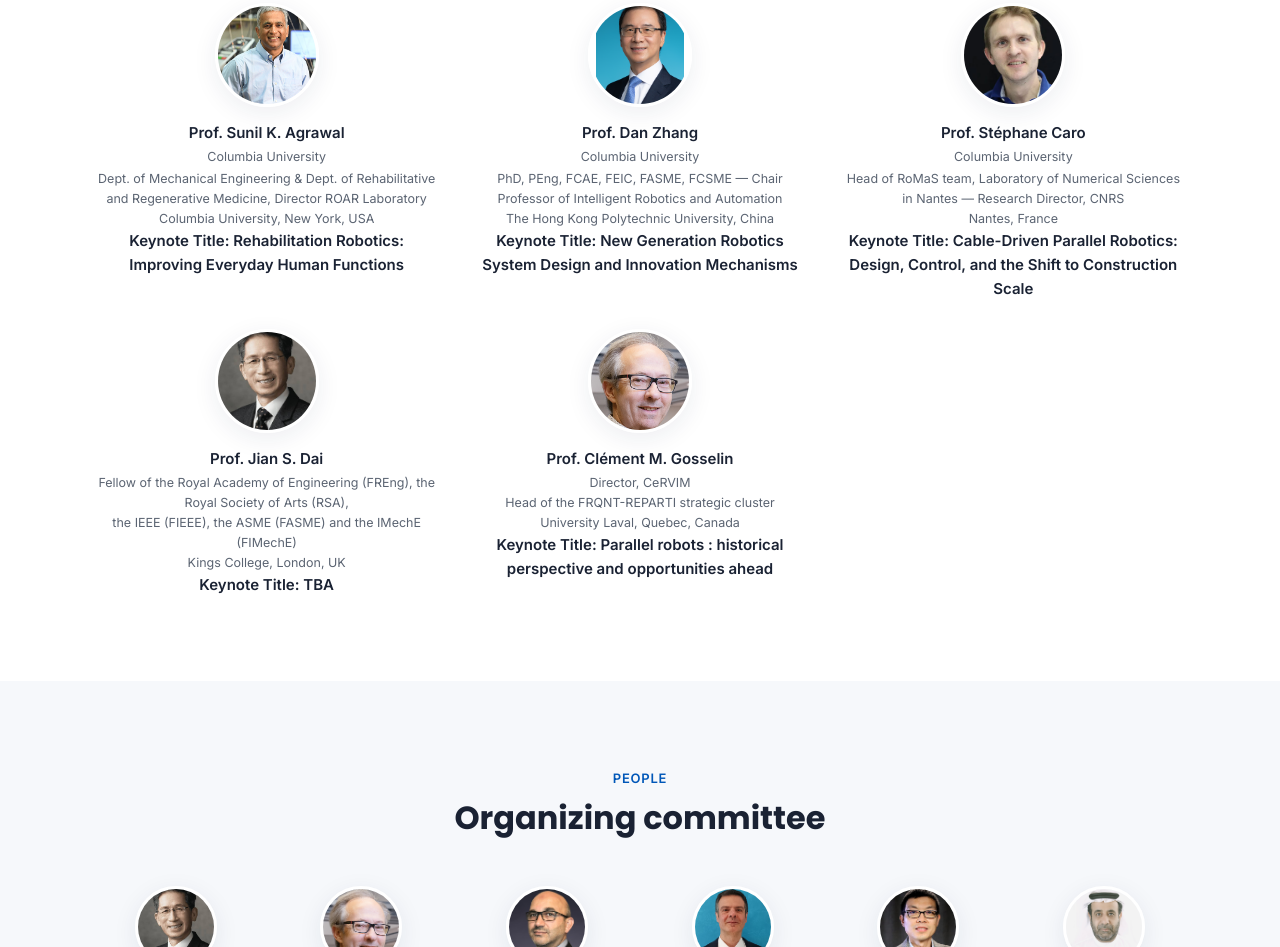
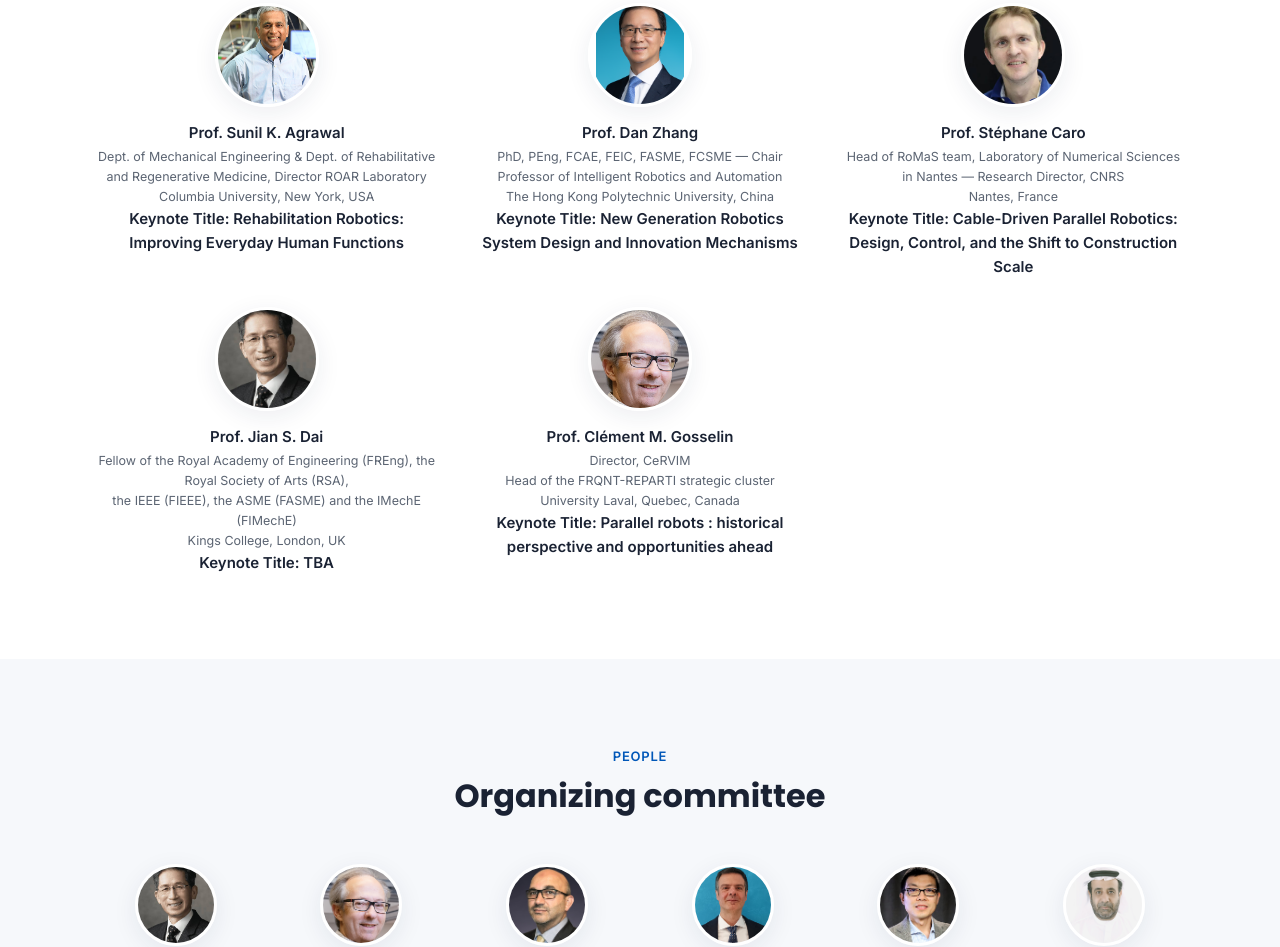
Before and after one commit to bashar2100/PKM2026, a plain HTML site: page index.html in a window 1280 px wide. Shown: the part 5899-6846 px from the top of the page. Drawn offline with Linux system fonts and the light colour scheme; files whose address does not match are found by name.

Commit message:
Update index.html

```diff
--- a/index.html
+++ b/index.html
@@ -246,19 +246,19 @@
     </div>
     <div class="people-grid">
       <div class="person">
-      <div class="person"><img src="assets/img/Sunil_Agrawal.jpg" alt="Prof. Sunil K. Agrawal"><div class="name">Prof. Sunil K. Agrawal</div><div class="affil">Columbia University</div></div>
+      <div class="person"><img src="assets/img/Sunil_Agrawal.jpg" alt="Prof. Sunil K. Agrawal"><div class="name">Prof. Sunil K. Agrawal</div><div class="affil"></div></div>
         <div class="affil">Dept. of Mechanical Engineering &amp; Dept. of Rehabilitative and Regenerative Medicine, Director ROAR Laboratory<br>Columbia University, New York, USA</div>
         <div class="name">Keynote Title: Rehabilitation Robotics: Improving Everyday Human Functions</div>
       </div>
       <div class="person">
-       <div class="person"><img src="assets/img/ZHANG Dan 2.png" alt="Prof. Dan Zhang"><div class="name">Prof. Dan Zhang</div><div class="affil">Columbia University</div></div>
+       <div class="person"><img src="assets/img/ZHANG Dan 2.png" alt="Prof. Dan Zhang"><div class="name">Prof. Dan Zhang</div><div class="affil"></div></div>
         <div class="affil">PhD, PEng, FCAE, FEIC, FASME, FCSME — Chair Professor of Intelligent Robotics and Automation<br>The Hong Kong Polytechnic University, China</div>
        <div class="name">Keynote Title: New Generation Robotics System Design and Innovation Mechanisms</div>
 
       </div>
 
       <div class="person">
-        <div class="person"><img src="assets/img/Stephane_Caro-1.jpg" alt="Prof. Stéphane Caro"><div class="name">Prof. Stéphane Caro</div><div class="affil">Columbia University</div></div>
+        <div class="person"><img src="assets/img/Stephane_Caro-1.jpg" alt="Prof. Stéphane Caro"><div class="name">Prof. Stéphane Caro</div><div class="affil"></div></div>
         <div class="affil">Head of RoMaS team, Laboratory of Numerical Sciences in Nantes — Research Director, CNRS<br>Nantes, France</div>
              <div class="name">Keynote Title: Cable-Driven Parallel Robotics: Design, Control, and the Shift to Construction Scale</div>
 
```
